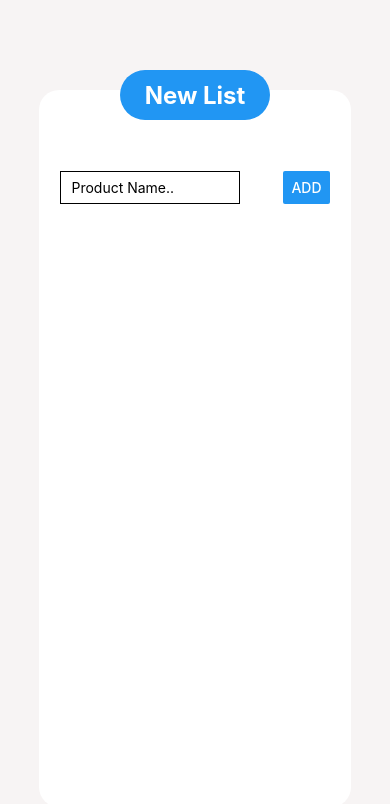
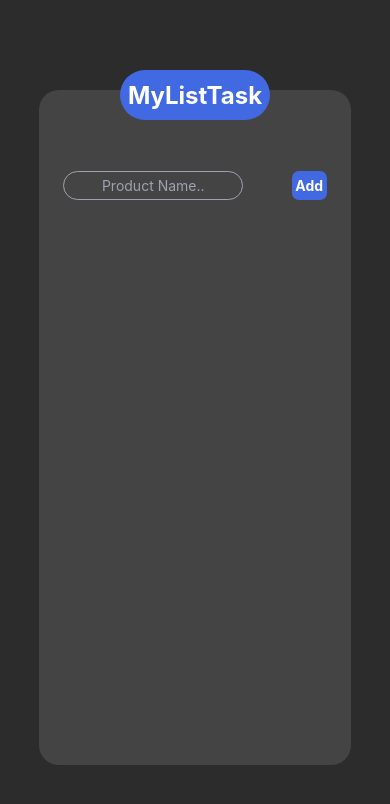
Before and after one commit to Vickyrdz/reactNative, a React Native app: screen / in a window 390 px wide. Shown: the top 804 px of the page. Built offline with nearby package versions, Linux system fonts and the light colour scheme.

Commit message:
entrega 2

```diff
--- a/App.js
+++ b/App.js
@@ -1,5 +1,5 @@
 import { useState } from 'react';
-import { StyleSheet, View, TextInput, Button, Text, FlatList, Modal } from 'react-native';
+import { StyleSheet, View, Text } from 'react-native';
 import uuid from 'react-native-uuid';
 import ModalDelete from './src/components/ModalDelete/ModalDelete';
 import AddProduct from './src/components/AddProduct/AddProduct';
@@ -20,6 +20,7 @@ export default function App() {
     const productDescription = {
       id: uuid.v4(),
       title: newTitle,
+      completed: false,
     };
 
     setProducts(current => [...current, productDescription])
@@ -45,7 +46,7 @@ export default function App() {
       <View style={styles.containerNewShoppList}>
         <View style={styles.containerTitle}>
           <Text style={styles.title}>
-            New List
+            MyListTask
           </Text>
         </View>
         <AddProduct
@@ -56,7 +57,10 @@ export default function App() {
         <View style={styles.itemsContainer}>
           <ItemList
             products={products}
-            handleModal={handleAdd}
+            handleModal={handleModal}
+            setProducts={setProducts}
+            productDescription={handleAdd}
+
           />
         </View>
         <ModalDelete
@@ -73,21 +77,21 @@ export default function App() {
 const styles = StyleSheet.create({
   container: {
     flex: 1,
-    backgroundColor: "#f7f4f4"
+    backgroundColor: "#2c2c2c"
   },
   containerNewShoppList: {
-    backgroundColor: '#fff',
+    backgroundColor: '#444444',
     justifyContent: "start",
     alignItems: "center",
     marginTop: 90,
-    height: "85%",
+    height: "80%",
     width: "80%",
     alignSelf: "center",
-    borderRadius: 20
+    borderRadius: 20,
 
   },
   containerTitle:{
-    backgroundColor:"#2196f3",
+    backgroundColor:"#4169e1",
     width: 150,
     height: 50,
     borderRadius: 50,
--- a/package.json
+++ b/package.json
@@ -11,10 +11,12 @@
   "dependencies": {
     "@expo/webpack-config": "^19.0.0",
     "expo": "~49.0.15",
+    "expo-dev-client": "^2.4.12",
     "expo-status-bar": "~1.6.0",
     "react": "18.2.0",
     "react-dom": "18.2.0",
     "react-native": "0.72.6",
+    "react-native-svg": "13.9.0",
     "react-native-tailwindcss": "^1.1.11",
     "react-native-uuid": "^2.0.1",
     "react-native-web": "~0.19.6"
--- a/src/components/AddProduct/AddProduct.jsx
+++ b/src/components/AddProduct/AddProduct.jsx
@@ -1,4 +1,4 @@
-import { StyleSheet, View, TextInput, Button} from 'react-native';
+import { StyleSheet, View, TextInput, Pressable, Text} from 'react-native';
 
 
 const AddProduct = ({newTitle, handleAdd, setnewTitle}) => {
@@ -9,10 +9,13 @@ const AddProduct = ({newTitle, handleAdd, setnewTitle}) => {
             placeholder='Product Name..'
             value={newTitle}
             onChangeText={(t) => setnewTitle(t)}/>
-          <Button title="Add" onPress={handleAdd}/>
+          <Pressable onPress={handleAdd} style={styles.button}>
+            <Text style={styles.textAdd} >Add</Text>
+          </Pressable>
         </View>
     )
 }
+
 
 
 const styles = StyleSheet.create({
@@ -29,7 +32,23 @@ const styles = StyleSheet.create({
         paddingHorizontal: 10,
         paddingVertical: 5,
         width: 180,
+        textAlign: 'center',
+        borderColor: "#9ca3af",
+        color: "#9ca3af",
+        borderRadius: 15,
+        padding: "0.125rem"
       },
+      button: {
+        backgroundColor: "#4169e1",
+        width: 35,
+        justifyContent: 'center',
+        alignItems: 'center',
+        borderRadius: 7
+      },
+      textAdd: {
+        color: "white",
+        fontWeight: 'bold'
+      }
 });
 
 
--- a/src/components/ItemList/ItemList.jsx
+++ b/src/components/ItemList/ItemList.jsx
@@ -1,30 +1,102 @@
-import { FlatList, View, Text, Button, StyleSheet} from "react-native";
+import { FlatList, View, Text, Button, StyleSheet, Pressable } from "react-native";
 
-const ItemList = ({products, handleModal}) => {
+const ItemList = ({ products, handleModal, setProducts }) => {
+
+    const handleSetCompleted = (id) => {
+        const updatedList = products.map(item => {
+            if (item.id === id) {
+                return {
+                    ...item, completed: !item.completed
+                }
+            }
+            return item;
+        })
+        setProducts(updatedList);
+    };
+
+
     return (
         <FlatList
             data={products}
             keyExtractor={item => item.id}
-            renderItem={({item}) =>
-              <View style={styles.items}>
-              <Text>{item.title}</Text>
-              <Text>{item.price}</Text>
-              <Button title="Delete" onPress={()=> handleModal(item)} />
-            </View>
-            }/>
+            renderItem={({ item }) =>
+                <View>
+                    <View style={styles.items}>
+                        <View style={styles.selectAndTitle}>
+                                <Pressable
+                                    onPress={() => handleSetCompleted(item.id)}
+                                    style={item.completed ? styles.selected : styles.notSelected}>
+                                    {item.completed ?
+                                        <View>
+                                            <svg xmlns="http://www.w3.org/2000/svg" viewBox="0 0 24 24" fill="#0b8b36" >
+                                                <path fill-rule="evenodd" d="M2.25 12c0-5.385 4.365-9.75 9.75-9.75s9.75 4.365 9.75 9.75-4.365 9.75-9.75 9.75S2.25 17.385 2.25 12zm13.36-1.814a.75.75 0 10-1.22-.872l-3.236 4.53L9.53 12.22a.75.75 0 00-1.06 1.06l2.25 2.25a.75.75 0 001.14-.094l3.75-5.25z" clip-rule="evenodd" />
+                                            </svg>
+                                        </View> : null
+                                    }
+                                </Pressable>
+                            <Text style={styles.title}>{item.title}</Text>
+                        </View>
+                        <Pressable style={styles.deleteButton} onPress={()=> handleModal(item)}>
+                                <svg  xmlns="http://www.w3.org/2000/svg" viewBox="0 0 24 24" fill="#4169e1">
+                                    <path fillRule="evenodd" d="M12 2.25c-5.385 0-9.75 4.365-9.75 9.75s4.365 9.75 9.75 9.75 9.75-4.365 9.75-9.75S17.385 2.25 12 2.25zm-1.72 6.97a.75.75 0 10-1.06 1.06L10.94 12l-1.72 1.72a.75.75 0 101.06 1.06L12 13.06l1.72 1.72a.75.75 0 101.06-1.06L13.06 12l1.72-1.72a.75.75 0 10-1.06-1.06L12 10.94l-1.72-1.72z" clipRule="evenodd" />
+                                </svg>
+                            </Pressable>
+                    </View>
+                    <View style={styles.divider}></View>
+                </View>
+            } />
     )
 }
 
 const styles = StyleSheet.create({
     items: {
         flexDirection: 'row',
-        padding: 10,
-        margin: 10,
         justifyContent: 'space-around',
         alignItems: 'center',
-        borderWidth: 1,
         marginTop: 30,
+        width: "60%",
+        alignSelf: "center"
+    },
+    selectAndTitle: {
+        flexDirection: "row",
+        gap: 15,
+        width: "70%"
+    },
+    selected: {
+        height: 20,
+        width: 20,
+        borderColor: "red",
+        borderRadius: 100,
+        cursor: "pointer"
+    },
+    notSelected: {
+        cursor: "pointer",
+        height: 20,
+        width: 20,
+        border: "solid 1px",
+        borderColor: "#9ca3af",
+        color:"#9ca3af",
+        backgroundColor: "#444444",
+        borderRadius: 100,
+        cursor: "pointer",
+    },
+    divider: {
+        color:"#9ca3af",
+        backgroundColor: "#9ca3af",
+        height: 1,
+        width: "60%",
+        alignSelf: "center",
+        marginTop: 10
+    },
+    title:{
+        color: "white"
+    },
+    deleteButton: {
+        width: "30%",
+        height: 20,
+        alignItems: "flex-end"
     }
+
 })
 
 
--- a/src/components/ModalDelete/ModalDelete.jsx
+++ b/src/components/ModalDelete/ModalDelete.jsx
@@ -1,21 +1,77 @@
-import { View, Button, Text, Modal, StyleSheet } from 'react-native';
+import { View, Button, Text, Modal, StyleSheet, Pressable } from 'react-native';
 
 
 const ModalDelete = ({productSelected, setModalVisible, modalVisible, handleDelete}) => {
 
 
         return (
-            <Modal visible={modalVisible}>
-                <View>
-                    <Text>"{productSelected.title}"</Text>
-                    <Text>Are you sure you want to delete this product?</Text>
-                    <Button title='Delete' onPress={handleDelete} />
-                    <Button title='Close' onPress={() => setModalVisible(false)} />
-                </View>
-            </Modal>
+                <Modal visible={modalVisible} >
+                    <View style={styles.container}>
+                        <View style={styles.containerModal}>
+                            <Text style={styles.texts} >"{productSelected.title}"</Text>
+                            <Text style={styles.texts}>Are you sure you want to delete this product?</Text>
+                            <View style={styles.buttonContainer}>
+                                <Pressable onPress={handleDelete} style={styles.deleteButton}>
+                                    <Text style={styles.textButtons}>
+                                        Delete
+                                    </Text>
+                                </Pressable>
+                                <Pressable onPress={() => setModalVisible(false)} style={styles.closeButton}>
+                                    <Text style={styles.textButtons}>
+                                        Close
+                                    </Text>
+                                </Pressable>
+                            </View>
+                        </View>
+                    </View>
+                </Modal>
         )
 }
 
-
+const styles = StyleSheet.create({
+    container: {
+        backgroundColor: "#2c2c2c",
+        height: "100%",
+        alignItems: 'center',
+        justifyContent: 'center'
+    },
+    containerModal: {
+        width: "80%",
+        height: 100,
+        backgroundColor: "#444444",
+        marginBottom: 20,
+        alignItems: 'center',
+        borderRadius: 20
+    },
+    texts: {
+        color: "#9ca3af",
+        fontWeight: 'bold',
+        textAlign: 'center'
+    },
+    deleteButton: {
+        height: 25,
+        width: 70,
+        backgroundColor: "#cd5c5c",
+        borderRadius: 15,
+        justifyContent: 'center'
+    },
+    closeButton: {
+        height: 25,
+        width: 70,
+        backgroundColor: "#4169e1",
+        borderRadius: 15,
+        justifyContent: 'center'
+    },
+    buttonContainer: {
+        flexDirection: 'row',
+        gap: 20,
+        padding: 20
+    },
+    textButtons: {
+        color: "white",
+        fontWeight: 'bold',
+        textAlign: 'center'
+    }
+});
 
 export default ModalDelete
```
Also changed, not shown: 1 other file (tests, documents, lock files or other folders).
